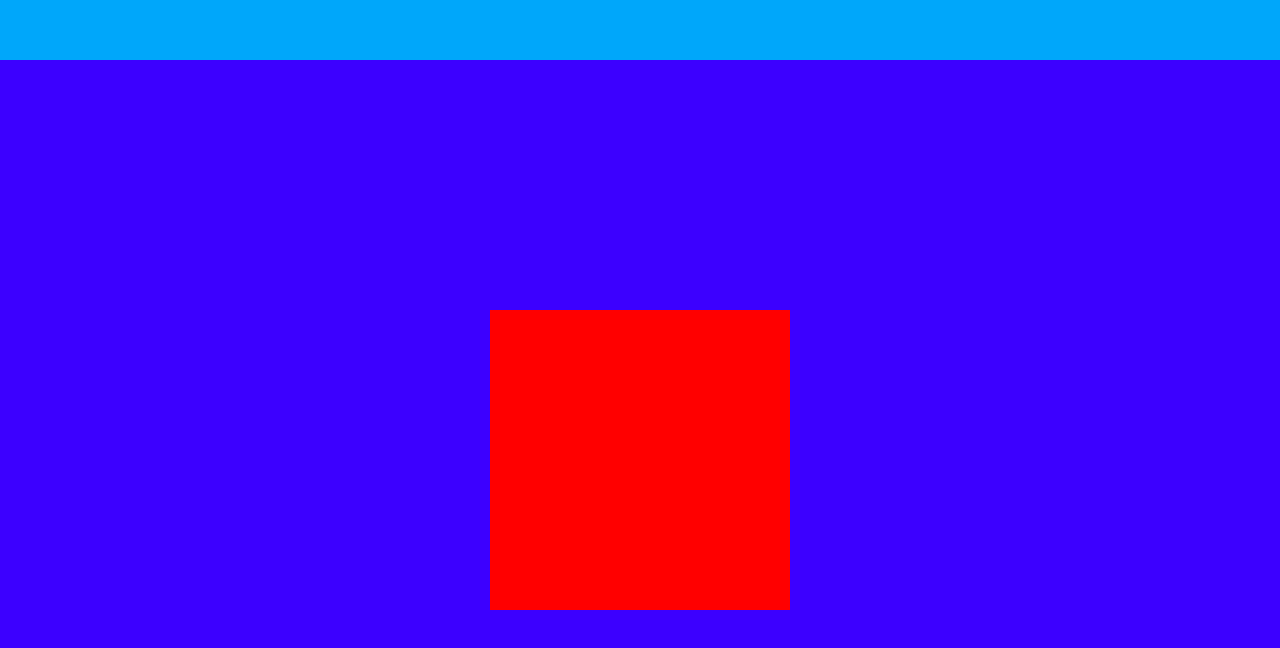
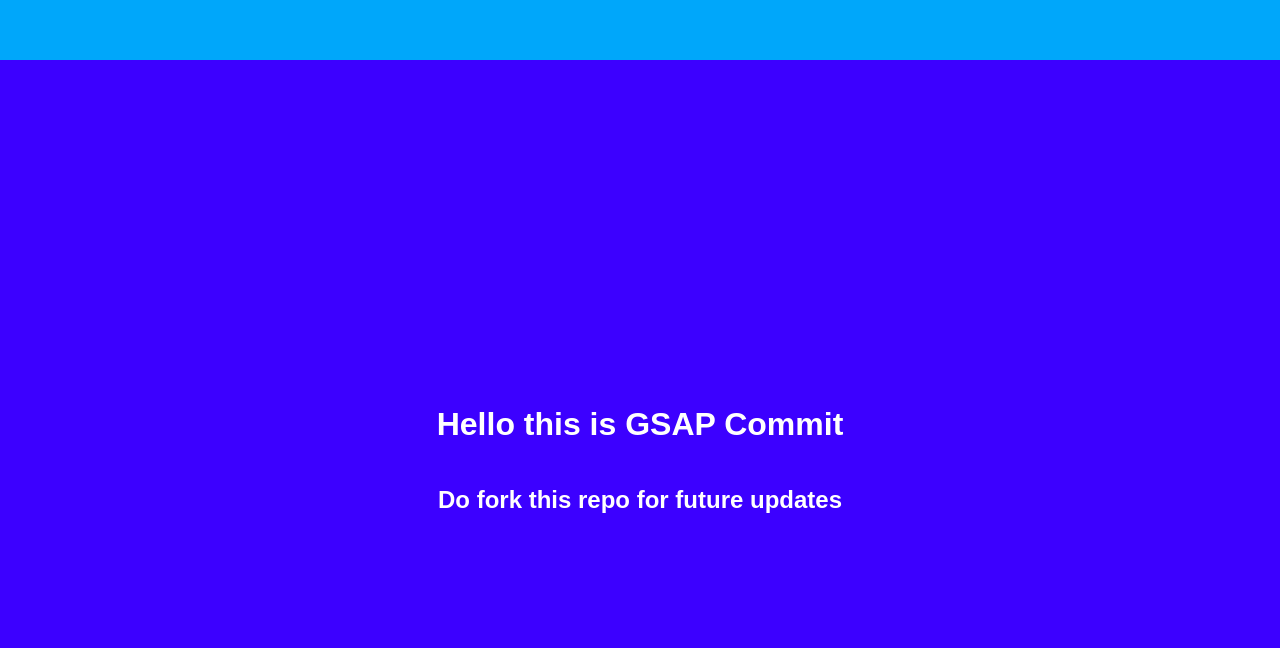
Before and after one commit to sk1ees/gsap-projects-beginner, a plain HTML site: page 02-scrollTrigger/index.html in a window 1280 px wide. Shown: the part 1540-2188 px from the top of the page. Drawn offline with nearby package versions, Linux system fonts and the light colour scheme.

Commit message:
page-3 commit

```diff
--- a/02-scrollTrigger/index.html
+++ b/02-scrollTrigger/index.html
@@ -16,7 +16,8 @@
         <div id="box"></div>
     </div>
     <div id="page3">
-        <div id="box"></div>
+        <h1>Hello this is GSAP Commit</h1><br>
+        <h2>Do fork this repo for future updates</h2>
     </div>
     <script src="https://cdnjs.cloudflare.com/ajax/libs/gsap/3.12.5/gsap.min.js"
         integrity="sha512-7eHRwcbYkK4d9g/6tD/mhkf++eoTHwpNM9woBxtPUBWm67zeAfFC+HrdoE2GanKeocly/VxeLvIqwvCdk7qScg=="
--- a/02-scrollTrigger/style.css
+++ b/02-scrollTrigger/style.css
@@ -38,6 +38,8 @@
     display: flex;
     align-items: center;
     justify-content: center;
+    flex-direction: column;
+    gap: 1vw;
 }
 
 #box {
```
